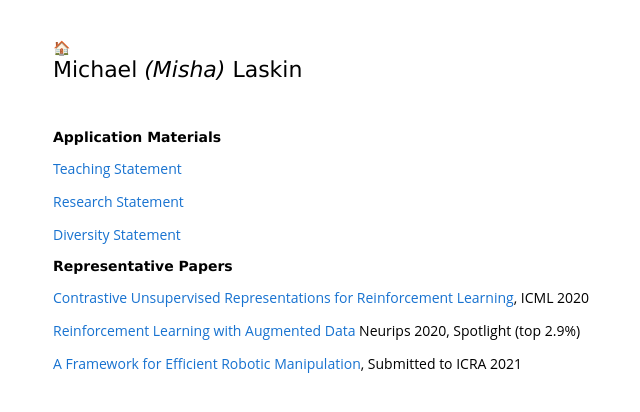
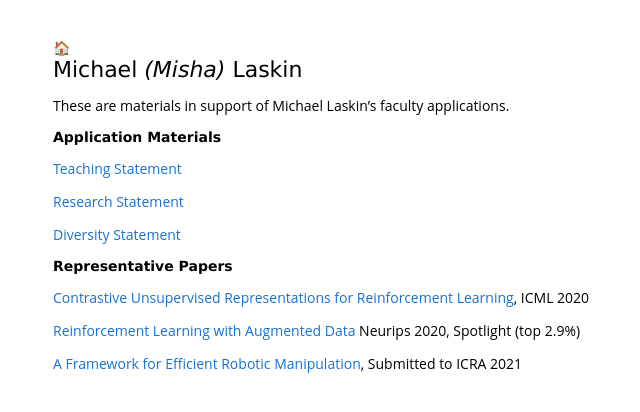
Before and after one commit to MishaLaskin/mishalaskin.github.io, a Jekyll site: the page built from _posts/2100-10-10-appinfo.markdown, in a window 1280 px wide. Shown: the top 412 px of the page, without its empty margins (287-927 px from the left). Built offline with Jekyll 4.4.1, drawn with Linux system fonts in a browser that asks for light colours; a script that is not in the unit is left out; comment, search, counter and statistics services are not loaded.

Commit message:
pdf assets and appinfo update

```diff
--- a/_posts/2100-10-10-appinfo.markdown
+++ b/_posts/2100-10-10-appinfo.markdown
@@ -17,7 +17,8 @@ summary: First extensive study of image augmentation in the RL setting. Showed t
 ---
 ## Michael <i> (Misha)</i> Laskin
 
-<br>
+These are materials in support of Michael Laskin's faculty applications.
+
 ### Application Materials
 
 [Teaching Statement](../assets/appinfo/Teaching_Statement.pdf)
```
